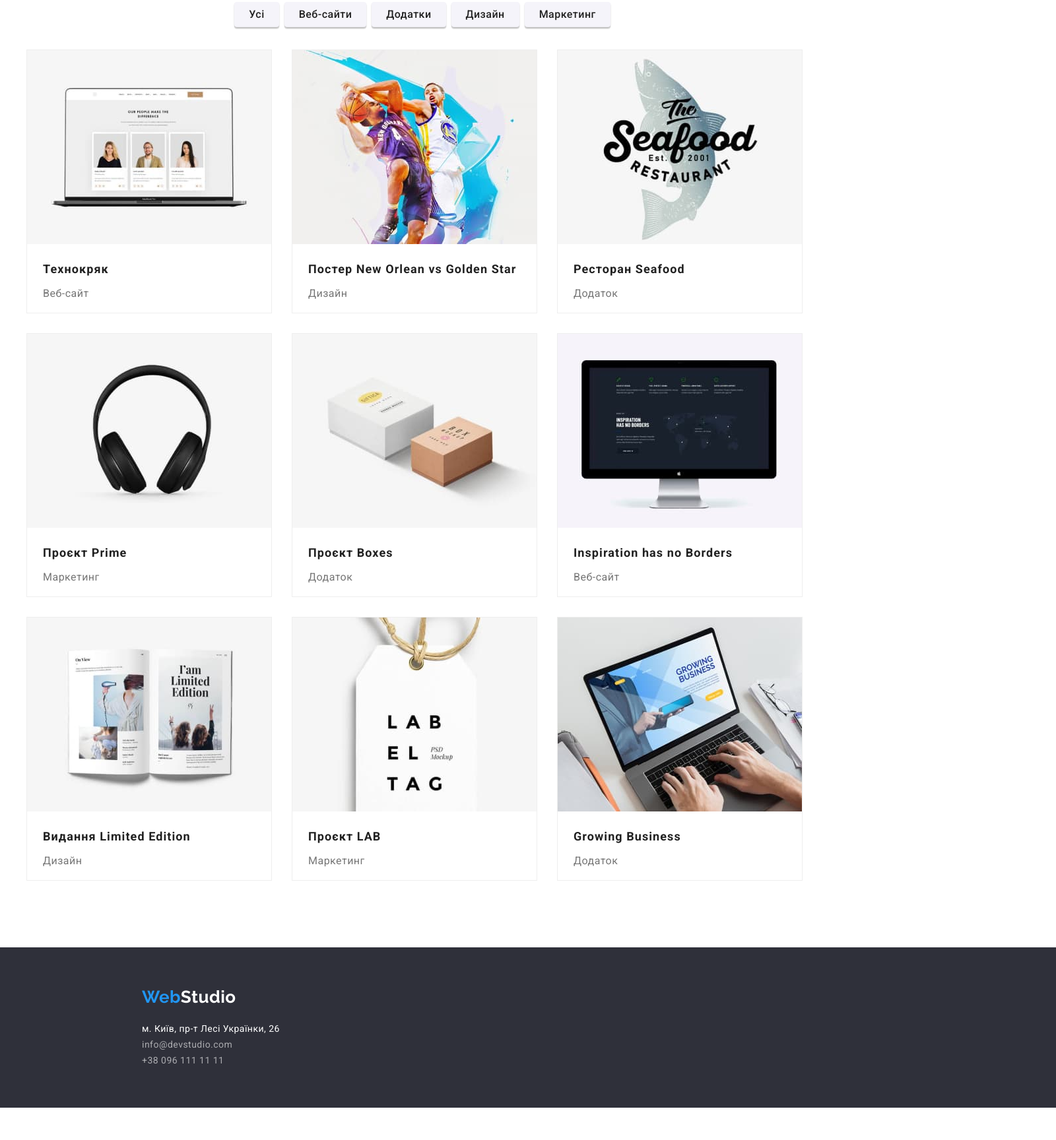
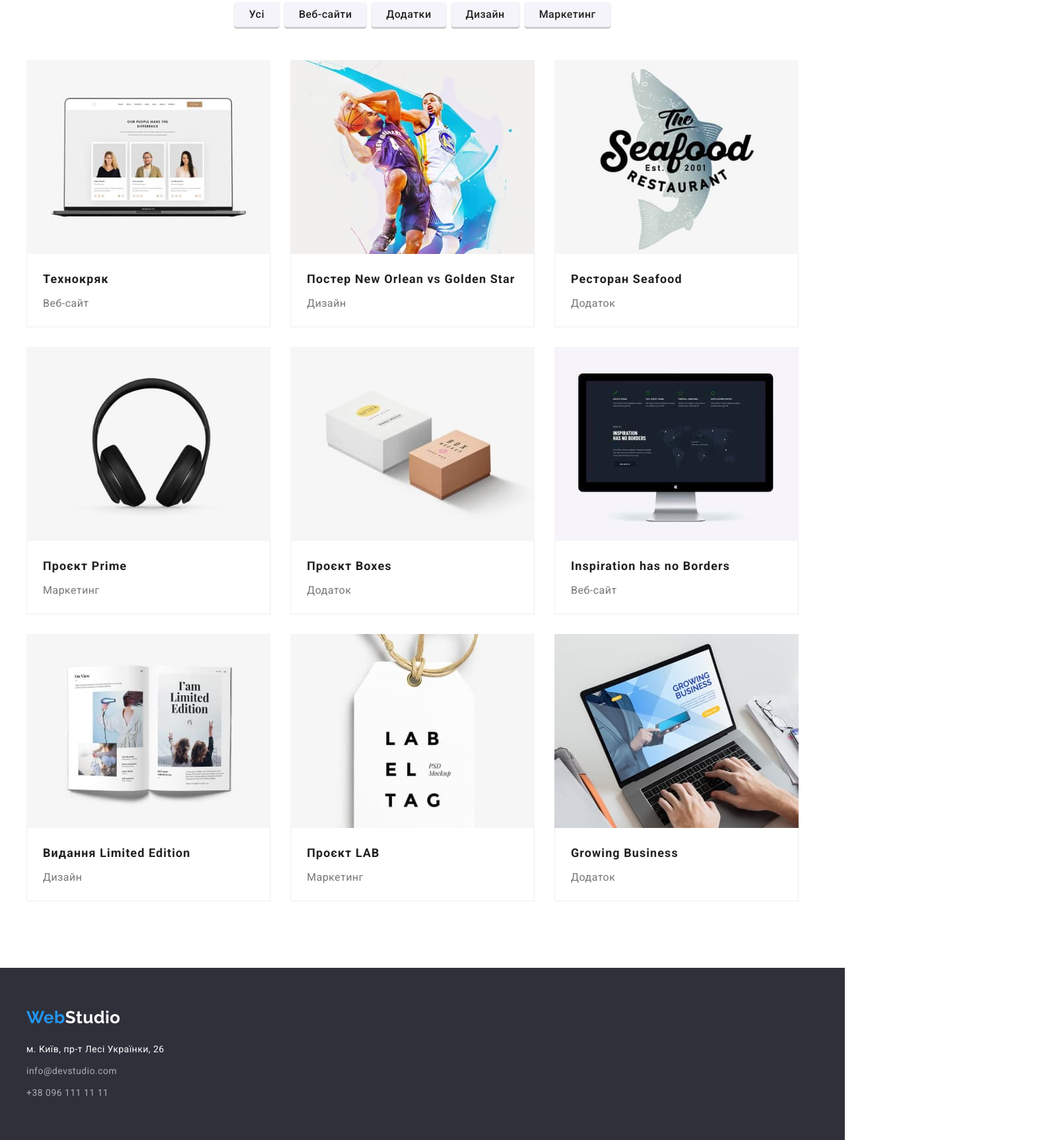
Before and after one commit to Olga-Zag/goit-markup-hw-03, a plain HTML site: page portfolio.html in a window 1280 px wide. Shown: the part 165-1893 px from the top of the page at 66% size, 1600 px wide, since content can reach past the window. Before the commit the page ends 1844 px from the top, so only its background shows below. Drawn offline with nearby package versions, Linux system fonts and the light colour scheme.

Commit message:
fixed section padding 94, container. divs

```diff
--- a/css/styles.css
+++ b/css/styles.css
@@ -31,22 +31,26 @@ ul {
   padding: 0;
 }
 .container {
+  width: 100%;
   margin-left: auto;
   margin-right: auto;
-  width: 1230px;
-  padding-left: 15px;
-  padding-right: 15px;
+  width: 1200px;
+  /* padding-left: 15px; */
+  /* padding-right: 15px; */
 }
 .list {
-  /*display: flex;*/
   margin: 0;
   padding: 0;
   list-style: none;
 }
 .header {
-  display: flex;
+  /* display: flex; */
   border-bottom: 1px solid #ececec;
 }
+.header-menu {
+  display: flex;
+}
+
 .main-nav {
   display: flex;
   align-items: center;
@@ -129,14 +133,16 @@ ul {
   color: var(--focus-color);
 }
 .section {
-  padding-top: 0;
-  padding-bottom: 0;
+  padding-top: 94px;
+  padding-bottom: 0px;
 }
 .hero {
-  width: 1600px;
+  max-width: 1600px;
   padding-top: 200px;
   background-color: #2f303a;
   text-align: center;
+  margin-left: auto;
+  margin-right: auto;
 
   padding-bottom: 200px;
 }
@@ -173,9 +179,6 @@ ul {
   color: #ffffff;
   cursor: pointer;
 }
-.advant {
-  margin-top: 94px;
-}
 .advantages {
   position: absolute;
   white-space: nowrap;
@@ -204,15 +207,13 @@ ul {
 }
 .section-par {
   margin-top: 0;
-  padding-bottom: 94px;
+  /* padding-bottom: 94px; */
 
   color: var(--alt-color);
   font-size: 14px;
   line-height: calc(24 / 14);
 }
-.work {
-  padding-bottom: 94px;
-}
+
 .works {
   display: flex;
   gap: 30px;
@@ -234,7 +235,7 @@ img {
 }
 .command {
   text-align: center;
-  padding-top: 94px;
+  /* padding-top: 94px; */
   padding-bottom: 94px;
 
   background-color: #f5f4fa;
@@ -269,8 +270,10 @@ img {
   color: var(--alt-color);
 }
 .footer-contacts {
-  padding-left: 215px;
-  width: 1600px;
+  /* padding-left: 215px; */
+  max-width: 1600px;
+  margin-left: auto;
+  margin-right: auto;
   padding-top: 60px;
   padding-bottom: 60px;
 
@@ -310,6 +313,13 @@ img {
 .connect-footer:focus {
   color: var(--focus-color);
 }
+.footer-item {
+  margin-bottom: 9px;
+}
+
+.footer-item:last-of-type {
+  margin-bottom: 0;
+}
 .portfolio {
   margin-top: 87px;
 }
@@ -317,11 +327,7 @@ img {
   display: flex;
   justify-content: center;
   gap: 8px;
-  padding-bottom: 34px;
-}
-.product-filter {
-  /* padding-block: 16px; */
-  /* margin-bottom: 34px; */
+  margin-bottom: 50px;
 }
 
 .button-filter {
@@ -347,46 +353,40 @@ img {
   background-color: var(--focus-color);
   color: #ffffff;
 }
-.product-box {
-  margin-right: 0;
-}
+
 .products {
   display: flex;
   flex-wrap: wrap;
   /* background-color: tomato; */
   padding-right: 0;
   gap: 30px;
+
+  flex-basis: calc((100% - 60px) / 3);
   margin-bottom: 101px;
 }
 .product-name {
   display: block;
-  padding-top: 20px;
-  padding-left: 24px;
-  padding-right: 24px;
 
+  margin-bottom: 4px;
   font-weight: 700;
   font-size: 18px;
   line-height: calc(36 / 18);
   letter-spacing: 0.06em;
 }
 .product-item {
-  /* flex-basis: calc((100% - 60px) / 3); */
+  padding-top: 20px;
+  padding-bottom: 20px;
+  padding-left: 24px;
+
   border: 1px solid #eeeeee;
+  border-top: none;
 }
 
-width: 370px;
-margin-right: 30px;
-
-.product-item:nth-child(3n) {
-  margin-right: 0;
-}
+/* .product-item:nth-child(3n) { */
+/* margin-right: 0;} */
 
 .product-kind {
   display: block;
-  margin-top: 4px;
-  padding-left: 24px;
-  padding-right: 24px;
-  padding-bottom: 14px;
 
   font-size: 16px;
   line-height: calc(30 / 16);
--- a/portfolio.html
+++ b/portfolio.html
@@ -18,9 +18,8 @@
   </head>
 
   <body>
-    <header>
-      <section class="section">
-        <div class="header container">
+    <header class="header">
+      <div class="header-menu container">
         <nav class="main-nav">
           <a href="/" class="logo"><span class="logo-web">Web</span>Studio</a>
           <ul class="site-nav list-menu">
@@ -28,9 +27,7 @@
               <a class="link" href="./index.html">Студія</a>
             </li>
             <li class="item">
-                <a class="link link-current" href="./portfolio.html"
-                  >Портфоліо</a
-                >
+              <a class="link link-current" href="./portfolio.html">Портфоліо</a>
             </li>
             <li class="item"><a class="link" href="">Контакти</a></li>
           </ul>
@@ -47,12 +44,10 @@
           </li>
         </ul>
       </div>
-      </section>
     </header>
     <main>
       <section>
         <div class="container portfolio">
-          <div class="product-filter">
           <ul class="product-buttons list">
             <li>
               <button class="button-filter" type="button">Усі</button>
@@ -70,104 +65,114 @@
               <button class="button-filter" type="Button">Маркетинг</button>
             </li>
           </ul>
-          </div>
-          <div class="product-box">
           <ul class="products list">
-              <li class="product-item">
+            <li>
               <img
                 src="./images/product1.jpg"
                 alt="Екран Сайту Технокряк"
                 width="370"
               />
+              <div class="product-item">
                 <h3 class="product-name">Технокряк</h3>
                 <p class="product-kind">Веб-сайт</p>
+              </div>
             </li>
-              <li class="product-item">
+            <li>
               <img
                 src="./images/product2.jpg"
                 alt="Постер баскетбольної гри"
                 width="370"
               />
+              <div class="product-item">
                 <h3 class="product-name">Постер New Orlean vs Golden Star</h3>
                 <p class="product-kind">Дизайн</p>
+              </div>
             </li>
-              <li class="product-item">
+            <li>
               <img
                 src="./images/product3.jpg"
                 alt="Заставка додатка ресторану"
                 width="370"
               />
+              <div class="product-item">
                 <h3 class="product-name">Ресторан Seafood</h3>
                 <p class="product-kind">Додаток</p>
+              </div>
             </li>
-              <li class="product-item">
+            <li>
               <img
                 src="./images/product4.jpg"
                 alt="Фото навушників"
                 width="370"
               />
+              <div class="product-item">
                 <h3 class="product-name">Проєкт Prime</h3>
                 <p class="product-kind">Маркетинг</p>
+              </div>
             </li>
-              <li class="product-item">
-                <img
-                  src="./images/product5.jpg"
-                  alt="дві коробки"
-                  width="370"
-                />
+            <li>
+              <img src="./images/product5.jpg" alt="дві коробки" width="370" />
+              <div class="product-item">
                 <h3 class="product-name">Проєкт Boxes</h3>
                 <p class="product-kind">Додаток</p>
+              </div>
             </li>
-              <li class="product-item">
+            <li>
               <img
                 src="./images/product6.jpg"
                 alt="Екран Сайту Inspiration has no Borders"
                 width="370"
               />
+              <div class="product-item">
                 <h3 class="product-name">Inspiration has no Borders</h3>
                 <p class="product-kind">Веб-сайт</p>
+              </div>
             </li>
-              <li class="product-item">
+            <li>
               <img
                 src="./images/product7.jpg"
                 alt="Розгорнута книга"
                 width="370"
               />
+              <div class="product-item">
                 <h3 class="product-name">Видання Limited Edition</h3>
                 <p class="product-kind">Дизайн</p>
+              </div>
             </li>
-              <li class="product-item">
+            <li>
               <img
                 src="./images/product8.jpg"
                 alt="Паперовий ярлик"
                 width="370"
               />
+              <div class="product-item">
                 <h3 class="product-name">Проєкт LAB</h3>
                 <p class="product-kind">Маркетинг</p>
+              </div>
             </li>
-              <li class="product-item">
+            <li>
               <img
                 src="./images/product9.jpg"
                 alt="Лептоп заставка Growing Business"
                 width="370"
               />
+              <div class="product-item">
                 <h3 class="product-name">Growing Business</h3>
                 <p class="product-kind">Додаток</p>
+              </div>
             </li>
           </ul>
         </div>
-        </div>
       </section>
     </main>
-    <footer>
-      <section class="section">
-        <div class="container footer-contacts">
+    <footer class="footer-contacts">
+      <div class="container">
         <a href="#" class="logo-footer"
           ><span class="logo-web">Web</span>Studio</a
         >
         <address>
           <ul class="list">
-              <li>
+            <li class="footer-item">
               <a
                 class="footer-address"
                 href="https://goo.gl/maps/CPtrU1FHBa2aNyZL9"
@@ -176,12 +181,12 @@
                 >м. Київ, пр-т Лесі Українки, 26</a
               >
             </li>
-              <li>
+            <li class="footer-item">
               <a class="connect-footer" href="mailto:info@devstudio.com"
                 >info@devstudio.com</a
               >
             </li>
-              <li>
+            <li class="footer-item">
               <a class="connect-footer" href="tel:+380961111111"
                 >+38 096 111 11 11</a
               >
@@ -189,7 +194,6 @@
           </ul>
         </address>
       </div>
-      </section>
     </footer>
   </body>
 </html>
```
Also changed, not shown: index.html (+13 -17 lines). Lines whose indentation alone changed are shown as unchanged.
